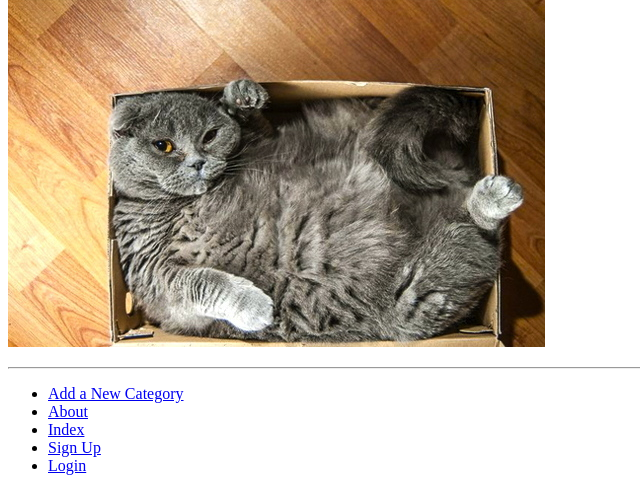
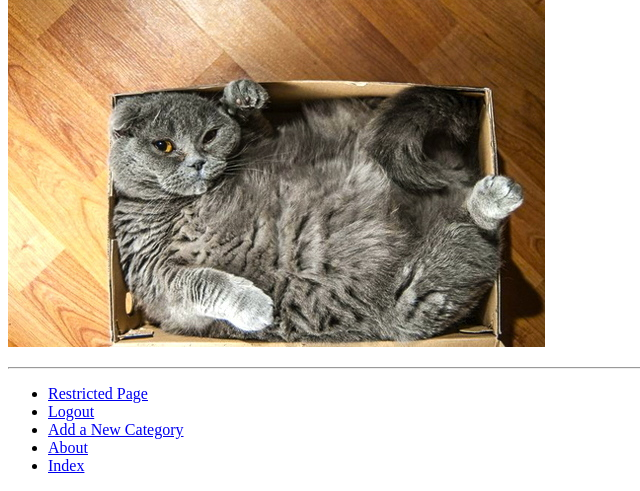
Before and after one commit to aive/tango_with_django_project, a Django app: page /rango/about/ in a window 1280 px wide. Shown: the part 378-869 px from the top of the page, without its empty margins (0-640 px from the left). Run offline with Django 3.2, Linux system fonts and the light colour scheme; the visitor is signed in with stand-in values (Sample User, id 1); data that the repository does not hold is empty.

Commit message:
Ch9 before ex-s

```diff
--- a/rango/urls.py
+++ b/rango/urls.py
@@ -10,6 +10,8 @@ urlpatterns = [
     url(r'^category/(?P<category_name_slug>[\w\-]+)/add_page/$', views.add_page, name='add_page'),
     url(r'^register/$', views.register, name='register'), # New pattern!
     url(r'^login/$', views.user_login, name='login'),
+    url(r'^restricted/', views.restricted, name='restricted'),
+    url(r'^logout/$', views.user_logout, name='logout'),
 ]
 
     # the previous command is appending a call to the static() function
--- a/rango/views.py
+++ b/rango/views.py
@@ -9,6 +9,8 @@ from rango.forms import PageForm
 from rango.forms import UserForm, UserProfileForm
 from django.contrib.auth import authenticate, login
 from django.core.urlresolvers import reverse
+from django.contrib.auth.decorators import login_required
+from django.contrib.auth import logout
 
 def index(request):
     # Query the database for a list of ALL categories currently stored.
@@ -201,3 +203,16 @@ def user_login(request):
         # No context variables to pass to the template system, hence the
         # blank dictionary object...
         return render(request, 'rango/login.html', {})
+
+@login_required
+def restricted(request):
+    return HttpResponse("Since you're logged in, you can see this text!")
+
+# Use the login_required() decorator to ensure only those logged in can
+# access the view.
+@login_required
+def user_logout(request):
+    # Since we know the user is logged in, we can now just log them out.
+    logout(request)
+    # Take the user back to the homepage.
+    return HttpResponseRedirect(reverse('index'))
--- a/tango_with_django_project/settings.py
+++ b/tango_with_django_project/settings.py
@@ -149,3 +149,5 @@ USE_TZ = True
 
 STATIC_URL = '/static/'
 MEDIA_URL = '/media/'
+
+LOGIN_URL = '/rango/login/'
--- a/templates/rango/base.html
+++ b/templates/rango/base.html
@@ -23,13 +23,18 @@
  <hr />
 
  <div>
-   <ul>
-  <li><a href="{% url 'add_category' %}">Add a New Category</a></li>
-  <li><a href="{% url 'about' %}">About</a></li>
-  <li><a href="{% url 'index' %}">Index</a></li>
-  <li><a href="{% url 'register' %}">Sign Up</a></li>
-  <li><a href="{% url 'login' %}">Login</a></li>
-  </ul>
+  <ul>
+{% if user.is_authenticated %}
+<li><a href="{% url 'restricted' %}">Restricted Page</a></li>
+<li><a href="{% url 'logout' %}">Logout</a></li>
+{% else %}
+<li><a href="{% url 'login' %}">Sign In</a></li>
+<li><a href="{% url 'register' %}">Sign Up</a></li>
+{% endif %}
+<li><a href="{% url 'add_category' %}">Add a New Category</a></li>
+<li><a href="{% url 'about' %}">About</a></li>
+<li><a href="{% url 'index' %}">Index</a></li>
+</ul>
  </div>
  </body>
  </html>
```
